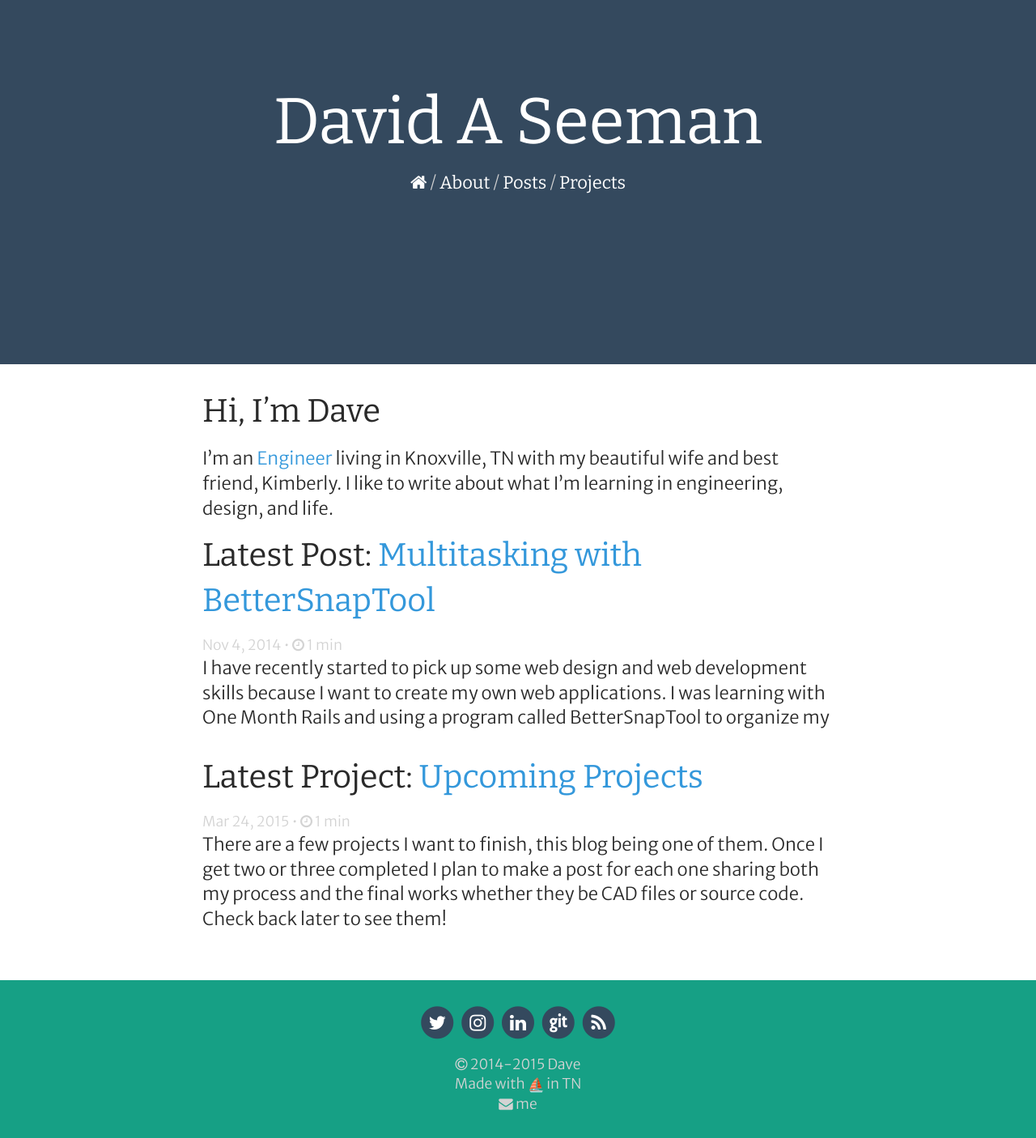
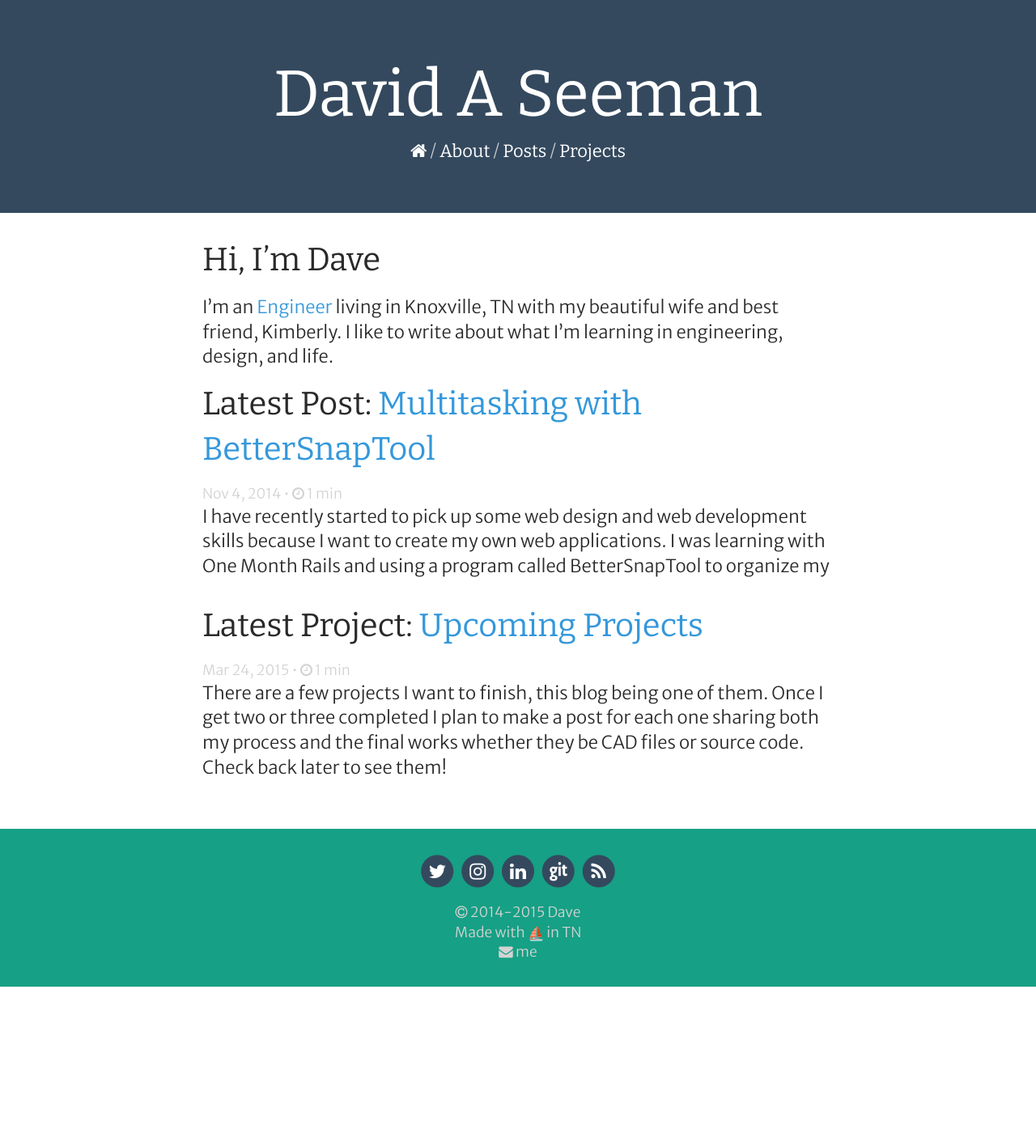
Before and after one commit to Shipwright/daveas.github.io, a Jekyll site: the page built from index.html, in a window 1280 px wide. Shown: the whole page at 81% size. Built offline with Jekyll 4.4.1, drawn with Linux system fonts in a browser that asks for light colours; nearby versions of some CDN libraries; emoji names are drawn with the system emoji font; some web fonts are replaced; after the commit the page ends 1219 px from its top, so only the background shows below that.

```diff
--- a/_sass/_base.scss
+++ b/_sass/_base.scss
@@ -13,12 +13,7 @@
  * Basic styling
  */
 
-html {
-  height: 100%;
-}
-
 body {
-    height: 100%;
     font-family: $body-font;
     font-size: $base-font-size;
     line-height: $line-height;
--- a/_sass/_header.scss
+++ b/_sass/_header.scss
@@ -3,17 +3,15 @@
 */
 
 .site-header {
-  height: 50%;
+  color: $back-color;
   background-color: $brand-color;
   font-family: $head-font;
   @include white-links;
+  padding: $spacing-unit*2;
 }
 
 .site-title {
   color: $back-color;
-  line-height: $line-height;
-  padding-top: 12%;
-  padding-bottom: 5px;
 }
 
 .site-nav {
```
Also changed, not shown: 2 other files.
